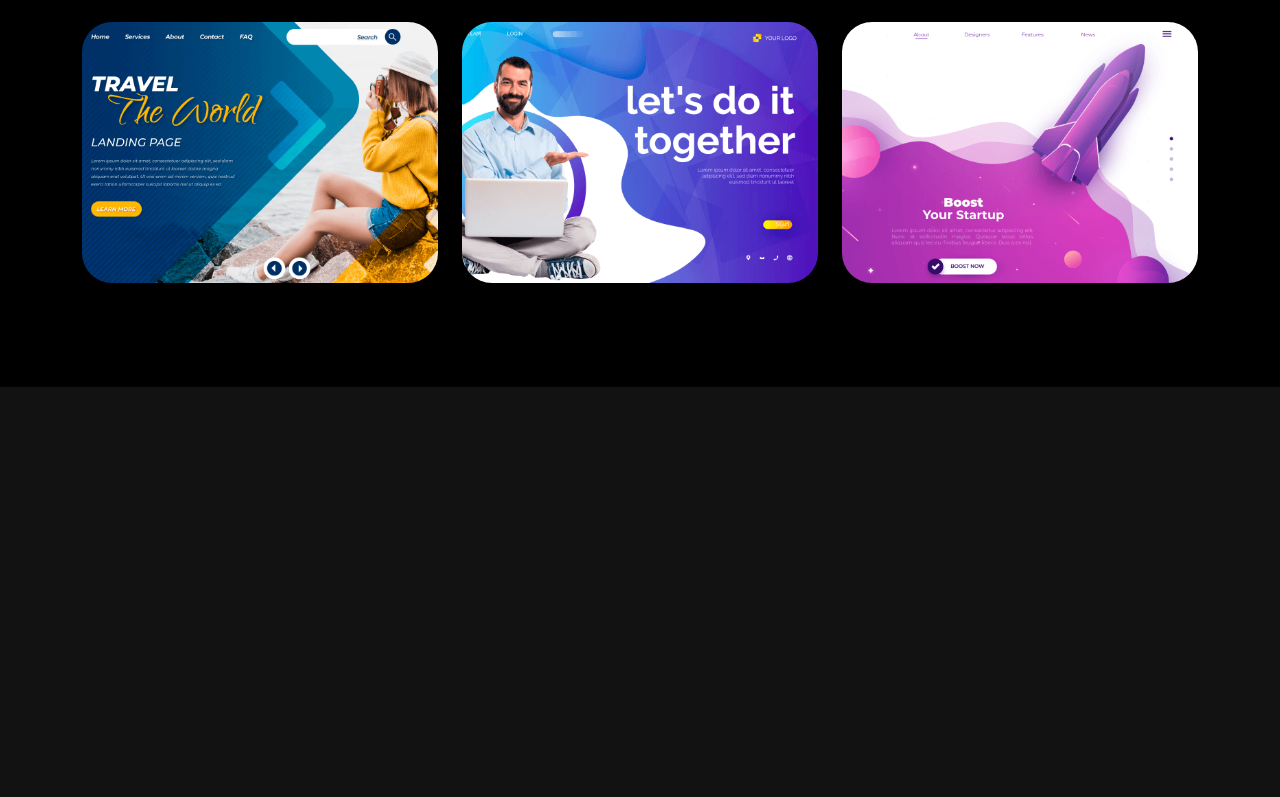
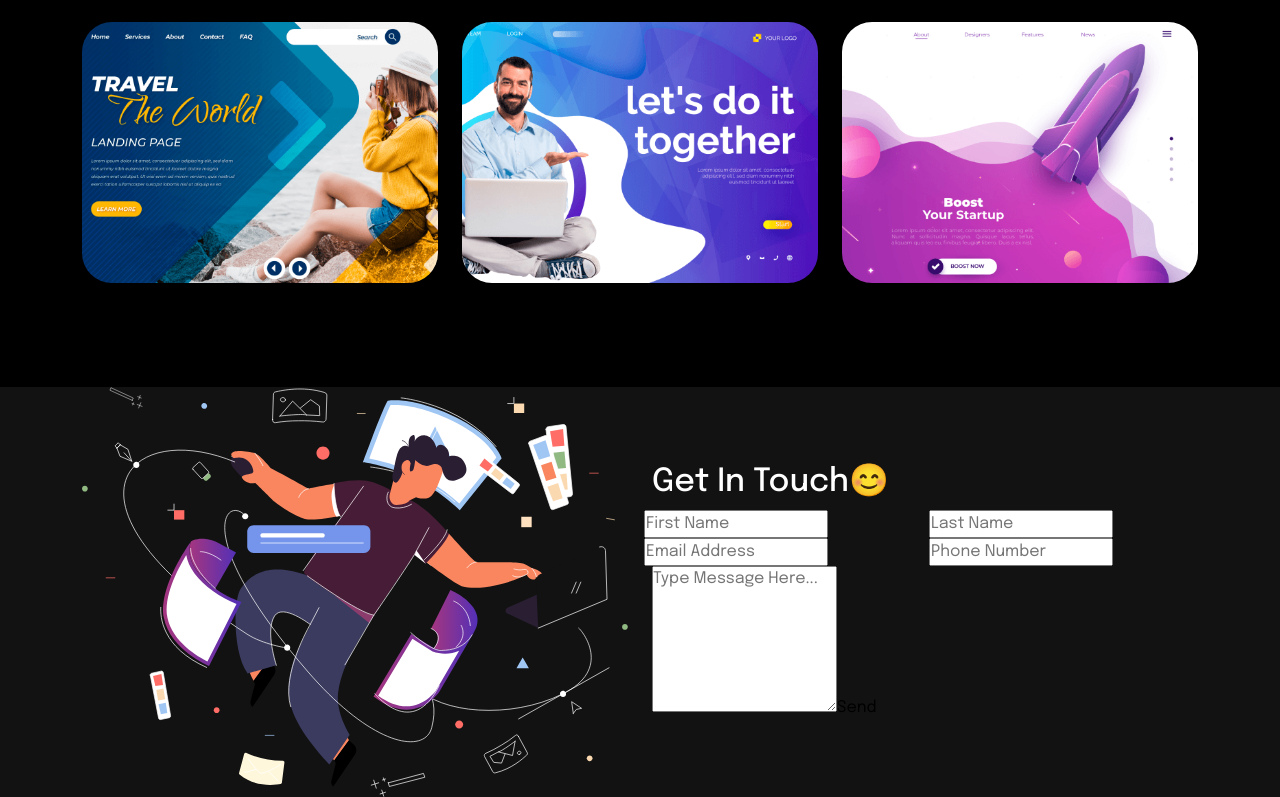
Before and after one commit to jam-jam200/portfolio1, a React (Vite) app: page / in a window 1280 px wide. Shown: the part 2104-2901 px from the top of the page. Before the commit the page ends 2491 px from the top, so only its background shows below. Built offline with nearby package versions, Linux system fonts and the light colour scheme.

Commit message:
contact in progress

```diff
--- a/package.json
+++ b/package.json
@@ -10,6 +10,9 @@
   },
   "dependencies": {
     "bootstrap": "^5.2.2",
+    "cors": "^2.8.5",
+    "express": "^4.18.2",
+    "nodemailer": "^6.8.0",
     "react": "^18.2.0",
     "react-bootstrap": "^2.6.0",
     "react-bootstrap-icons": "^1.9.1",
--- a/src/App.jsx
+++ b/src/App.jsx
@@ -1,6 +1,6 @@
 import "./App.css";
 import "bootstrap/dist/css/bootstrap.min.css";
-import { NavBar, Banner, Skills, Projects } from "./components";
+import { NavBar, Banner, Skills, Projects, Contact } from "./components";
 
 function App() {
   return (
@@ -9,6 +9,7 @@
       <Banner />
       <Skills />
       <Projects />
+      <Contact />
     </div>
   );
 }
--- /dev/null
+++ b/src/components/Contact.jsx
@@ -0,0 +1,121 @@
+import React, { useState } from "react";
+import { Col, Container, Row } from "react-bootstrap";
+import { ChatLeftDots } from "react-bootstrap-icons";
+import { contactImg } from "../assets";
+
+function Contact() {
+  const formInitialDetails = {
+    firstName: "",
+    lastName: "",
+    email: "",
+    phone: "",
+    message: "",
+  };
+
+  const [formDetails, setFormDetails] = useState(formInitialDetails);
+  const [buttonText, setButtonText] = useState("Send");
+  const [status, setStatus] = useState({});
+
+  const onFromUpdate = (category, value) => {
+    setFormDetails({
+      ...formDetails,
+      [category]: value,
+    });
+  };
+
+  const handleSubmit = async (e) => {
+    e.preventDefault();
+    setButtonText("Sending...");
+    let response = await fetch("http://localhost:5000/contact", {
+      method: "POST",
+      headers: {
+        "Content-Type": "Application/json;charset=utf-8",
+      },
+      body: JSON.stringify(formDetails),
+    });
+    setButtonText("Send");
+    let result = response.json();
+    setFormDetails(formInitialDetails);
+
+    if (result.code === 200) {
+      setStatus({ success: true, message: "Message sent successfully" });
+    }else {
+      setStatus({success: false, message: "Something went wrong😓, please try again later"})
+    }
+  };
+
+  return (
+    <section className="contact" id="connect">
+      <Container>
+        <Row className="align-items-center">
+          <Col md={6}>
+            <img src={contactImg} alt="contact us" />
+          </Col>
+          <Col md={6}>
+            <h2>Get In Touch😊</h2>
+            <form onSubmit={handleSubmit}>
+              <Row>
+                <Col sm={6} className="px-1">
+                  <input
+                    type="text"
+                    value={formDetails.firstName}
+                    placeholder="First Name"
+                    onChange={(e) => onFromUpdate("firstName", e.target.value)}
+                  />
+                </Col>
+                <Col sm={6} className="px-1">
+                  <input
+                    type="text"
+                    value={formDetails.lastName}
+                    placeholder="Last Name"
+                    onChange={(e) => onFromUpdate("lastName", e.target.value)}
+                  />
+                </Col>
+                <Col sm={6} className="px-1">
+                  <input
+                    type="email"
+                    value={formDetails.email}
+                    placeholder="Email Address"
+                    onChange={(e) => onFromUpdate("email", e.target.value)}
+                  />
+                </Col>
+                <Col sm={6} className="px-1">
+                  <input
+                    type="tel"
+                    value={formDetails.phone}
+                    placeholder="Phone Number"
+                    onChange={(e) => onFromUpdate("phone", e.target.value)}
+                  />
+                </Col>
+                <Col>
+                  <textarea
+                    rows="6"
+                    value={formDetails.message}
+                    placeholder="Type Message Here..."
+                    onChange={(e) => onFromUpdate("message", e.target.value)}
+                  ></textarea>
+                  <button type="submit">
+                    <span>{buttonText}</span>
+                  </button>
+                </Col>
+                {status.message && (
+                  <Col>
+                    <p
+                      className={
+                        status.success === false ? "danger" : "success"
+                      }
+                    >
+                      {status.message}
+                    </p>
+                  </Col>
+                )}
+              </Row>
+            </form>
+          </Col>
+        </Row>
+      </Container>
+    </section>
+  );
+}
+
+export default Contact;
--- a/src/components/index.js
+++ b/src/components/index.js
@@ -2,5 +2,6 @@
 import Banner from "./Banner";
 import Skills from "./Skills";
 import Projects from "./Projects";
+import Contact from "./Contact";
 
-export { NavBar, Banner, Skills, Projects };
+export { NavBar, Banner, Skills, Projects, Contact };
```
Also changed, not shown: server.js (added, +51 -0 lines), 1 other file (tests, documents, lock files or other folders).
